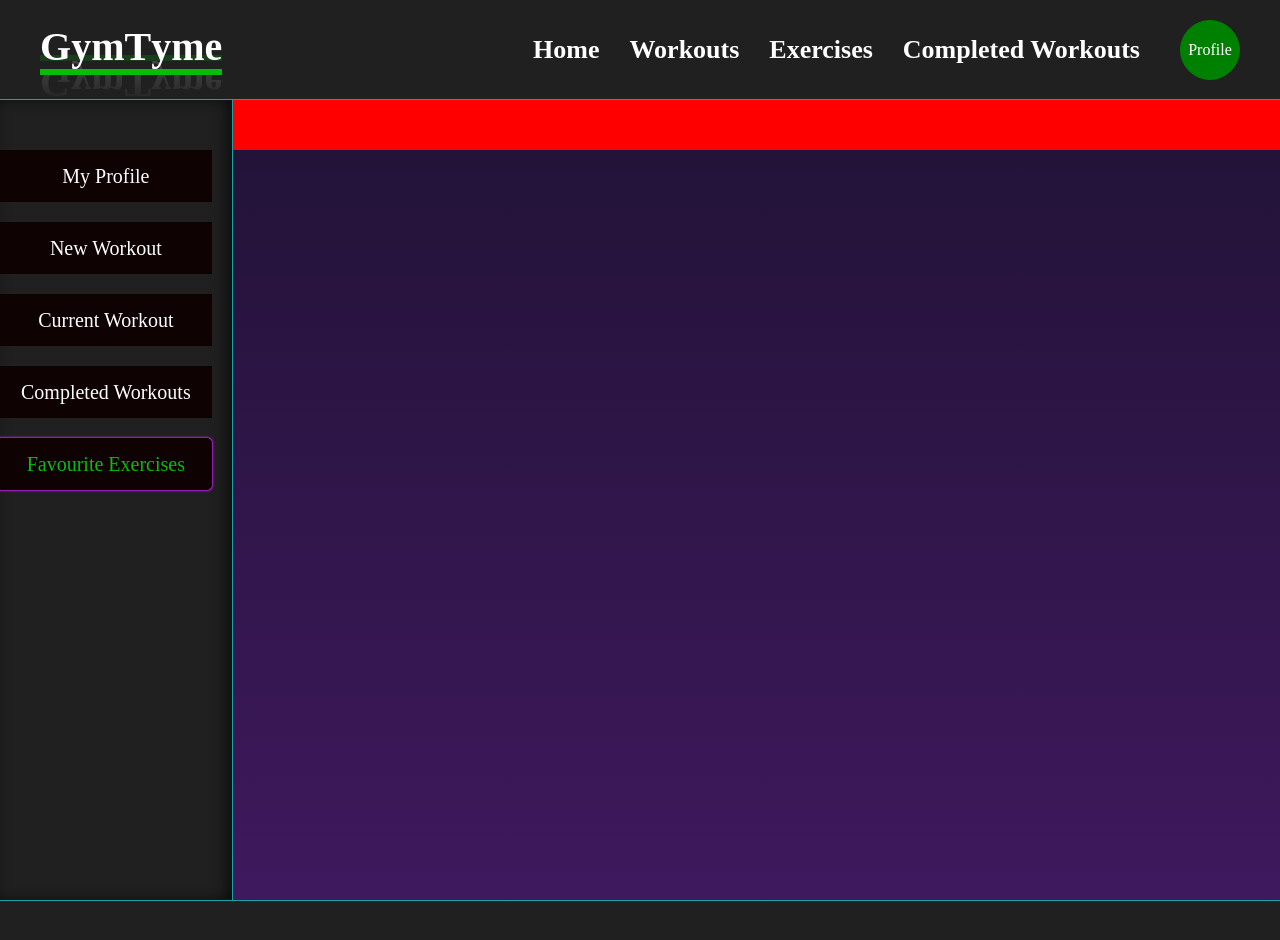
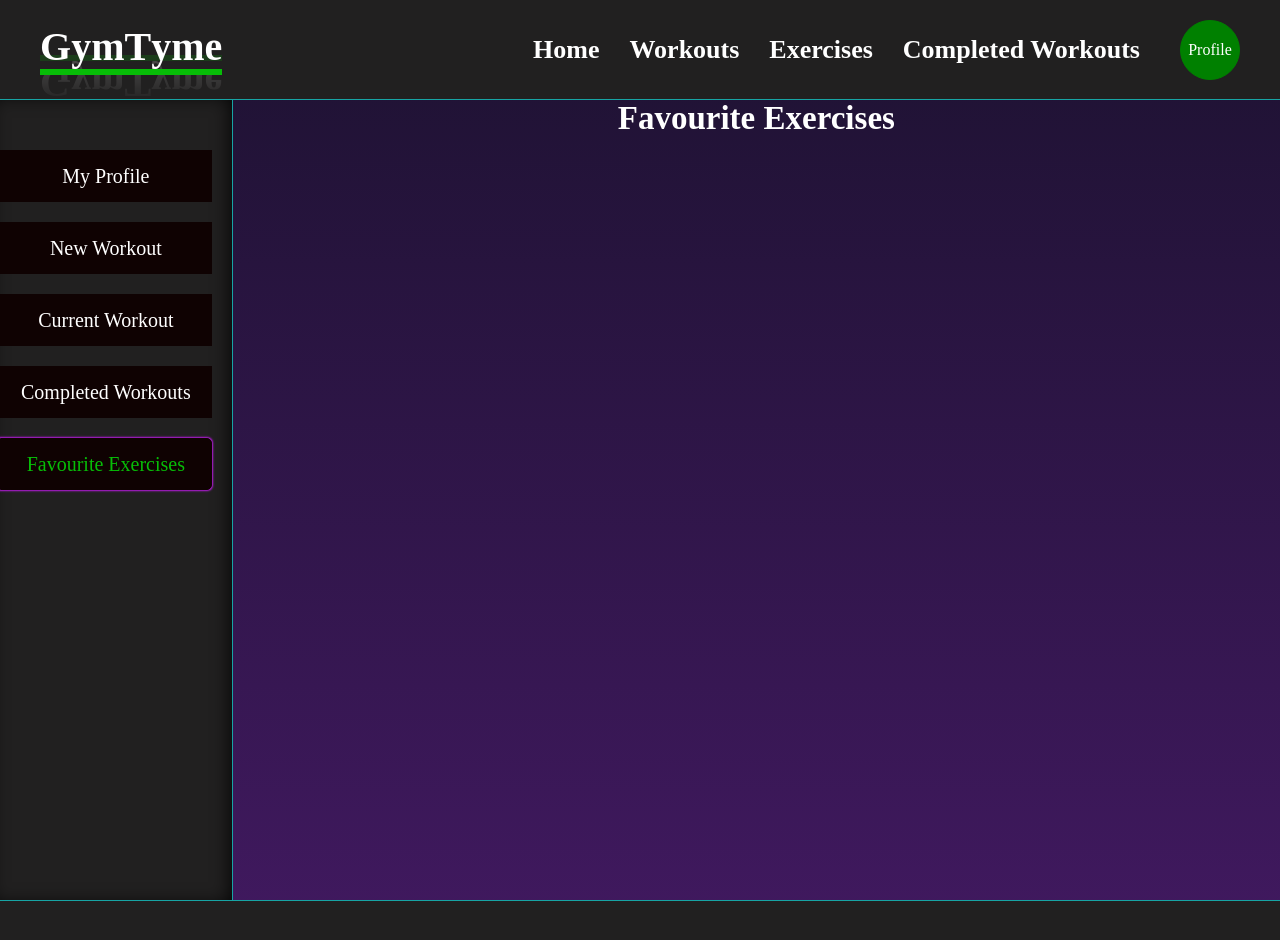
Before and after one commit to Satokii/gymtyme, a React (Vite) app: page /profile in a window 1280 px wide. Both pictures are taken after a click on the item "Favourite Exercises". Shown: the top 940 px of the page. Built offline with nearby package versions, Linux system fonts and the light colour scheme; a web font is replaced by a local one.

Commit message:
feat: update favourite exercise state to update with local storage

```diff
--- a/src/App.jsx
+++ b/src/App.jsx
@@ -17,12 +17,13 @@ import './styles/btn-rotation.css'
 function App() {
 
   const retrievedWorkouts = JSON.parse(localStorage.getItem('savedWorkouts')) || []
+  const retrievedFavExercises = JSON.parse(localStorage.getItem('favExercises')) || []
   const location = useLocation()
   const isHome = location.pathname === '/';
 
   const [exercises, setExercises] = useState(ExerciseData)
   const [newWorkout, setNewWorkout] = useState([])
-  const [favourites, setFavourites] = useState([])
+  const [favourites, setFavourites] = useState(retrievedFavExercises)
   const [currentWorkout, setCurrentWorkout] = useState([])
   const [allWorkouts, setAllWorkouts] = useState(retrievedWorkouts)
   const [showNewWorkout, setShowNewWorkout] = useState(false)
--- a/src/components/profile/components/FavouriteExercises.jsx
+++ b/src/components/profile/components/FavouriteExercises.jsx
@@ -5,7 +5,7 @@ function FavouriteExercises({ favourites }) {
 
     return (
         <section className='profile--favourites grid'>
-
+            <h2>Favourite Exercises</h2>
         </section>
     )
 }
--- a/src/styles/profile/favourite-exercises.css
+++ b/src/styles/profile/favourite-exercises.css
@@ -1,7 +1,8 @@
 /* FAVOURITES */
 .profile--favourites {
-    background-color: red;
-    padding-top: 50px;
+    /* background-color: red; */
+    /* padding-top: 50px; */
+    height: 100vh;
     font-size: 22px;
     justify-items: center;
     text-align: center;
```
